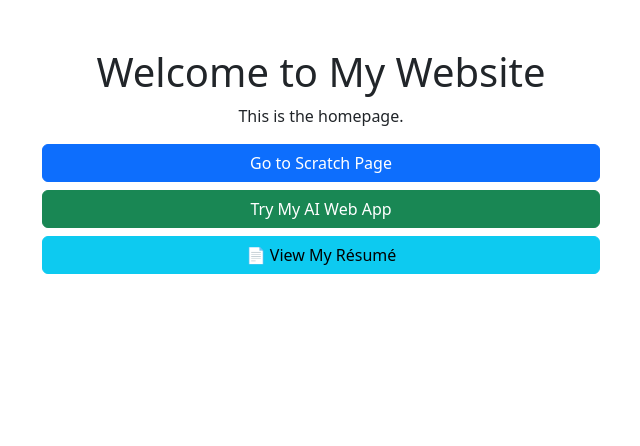
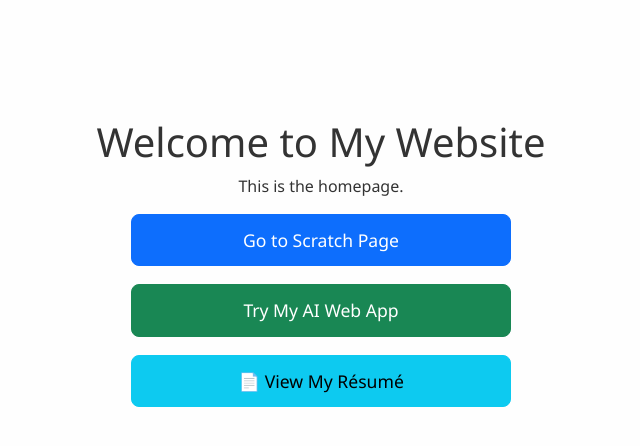
Before and after one commit to jayalbev/final-web-project, a plain HTML site: page index.html in a window 1280 px wide. Shown: the whole page, without its empty margins (319-959 px from the left). Drawn offline with nearby package versions, Linux system fonts and the light colour scheme.

Commit message:
Update index.html

```diff
--- a/index.html
+++ b/index.html
@@ -6,6 +6,7 @@
   <meta name="viewport" content="width=device-width, initial-scale=1">
   <!-- Bootstrap -->
   <link href="https://cdn.jsdelivr.net/npm/bootstrap@5.3.2/dist/css/bootstrap.min.css" rel="stylesheet">
+  <link rel="stylesheet" href="index-style.css">
 </head>
 <body>
   <div class="container text-center mt-5">
```
